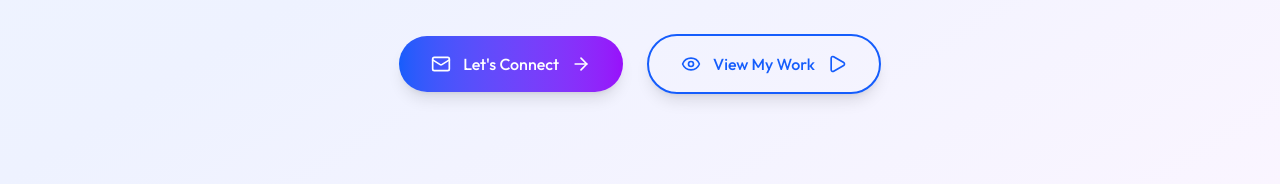
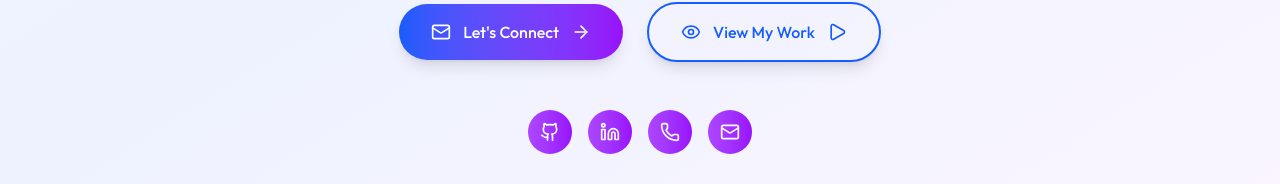
Before and after one commit to SivaCortexCoder/My_Portfolio, a React (Vite) app: page / in a window 1280 px wide. Shown: the part 616-800 px from the top of the page. Built offline with nearby package versions, Linux system fonts and the light colour scheme.

Commit message:
contacts section in Herosection

```diff
--- a/src/components/HeroSection.jsx
+++ b/src/components/HeroSection.jsx
@@ -1,5 +1,5 @@
 import React from 'react'
-import { ArrowRight, Eye, Mail, Play } from 'lucide-react'
+import { ArrowRight, Eye, Mail, Play,GithubIcon, Linkedin, Phone, } from 'lucide-react'
 import { personalInfo} from '../assets/data'
 
 const HeroSection = ({ scrollToSection}) => {
@@ -53,6 +53,48 @@ const HeroSection = ({ scrollToSection}) => {
                 <Play size={20} className="group-hover:translate-x-1 transition-transform duration-300" />
               </button>
             </div>
+              <div className='flex items-center justify-center gap-4 mb-5'>
+              <a
+                href={personalInfo.github} target="_blank"
+                className="group p-3 rounded-full bg-gradient-to-r from-purple-500 to-purple-600 transition-all duration-300 transform hover:scale-105"
+                aria-label="GitHub Profile"
+              >
+                <GithubIcon
+                  size={20}
+                  className="text-white"
+                />
+              </a>
+              <a
+                href={personalInfo.linkedin} target="_blank"
+                className="group p-3 rounded-full bg-gradient-to-r from-purple-500 to-purple-600 transition-all duration-300 transform hover:scale-105"
+                aria-label="LinkedIn Profile"
+              >
+                <Linkedin
+                  size={20}
+                  className="text-white"
+                />
+              </a>
+              <a
+                href={`tel:${personalInfo.phone}`}
+                className="group p-3 rounded-full bg-gradient-to-r from-purple-500 to-purple-600 transition-all duration-300 transform hover:scale-105"
+                aria-label="Phone"
+              >
+                <Phone
+                  size={20}
+                  className="text-white"
+                />
+              </a>
+              <a
+                href={`mailto:${personalInfo.email}`}
+                className="group p-3 rounded-full bg-gradient-to-r from-purple-500 to-purple-600 transition-all duration-300 transform hover:scale-105"
+                aria-label="Email"
+              >
+                <Mail
+                  size={20}
+                  className="text-white"
+                />
+              </a>
+            </div>
 
           </div>
         </div>
```
